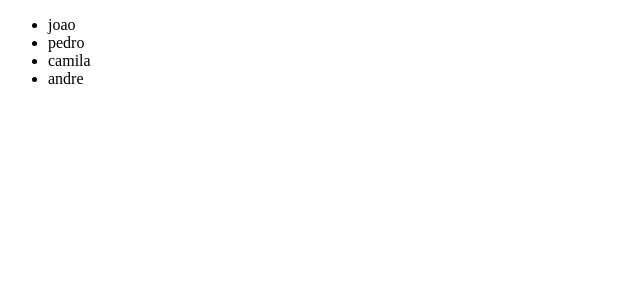
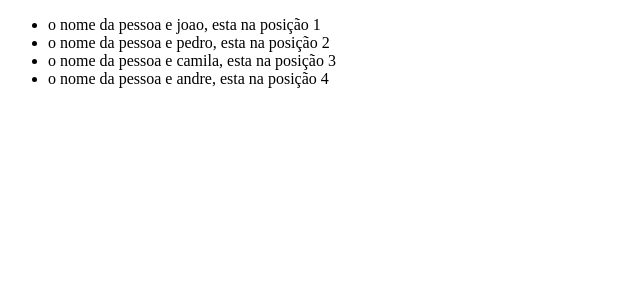
Before and after one commit to pedrovsp/ex-front-1, an Angular app: page / in a window 1280 px wide. Shown: the top 300 px of the page, without its empty margins (0-640 px from the left). Built offline with nearby package versions, Linux system fonts and the light colour scheme.

Commit message:
exercicio 2

```diff
--- a/src/app/app.component.html
+++ b/src/app/app.component.html
@@ -1,5 +1,5 @@
 <ul>
-  <li *ngFor="let nome of nomes">
-    {{ nome }}
+  <li *ngFor="let nome of nomes, let i = index">
+    o nome da pessoa e {{ nome }}, esta na posição {{ i + 1 }}
   </li>
 </ul>
```
